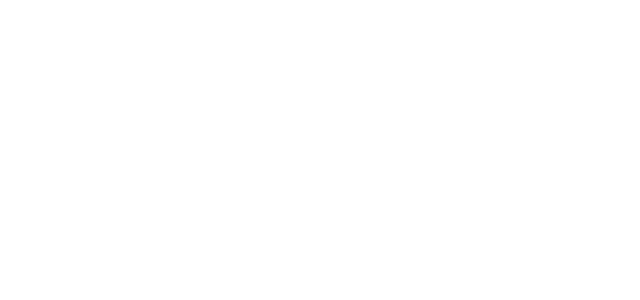
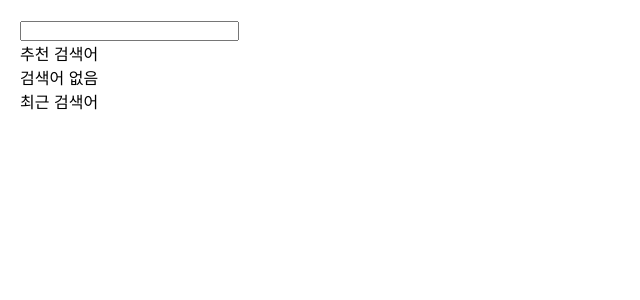
Before and after one commit to JJineu/search-disease, a React (Create React App) app: page / in a window 1280 px wide. Shown: the top 300 px of the page, without its empty margins (0-640 px from the left). Built offline with nearby package versions, Linux system fonts and the light colour scheme; a web font is replaced by a local one.

Commit message:
FEAT: SearchPage 추가

```diff
--- a/src/App.js
+++ b/src/App.js
@@ -1,5 +1,13 @@
+import React from 'react';
 import './style.css';
+import SearchPage from './pages/SearchPage';
 
-function App() {}
+function App() {
+  return (
+    <>
+      <SearchPage />
+    </>
+  );
+}
 
 export default App;
```
